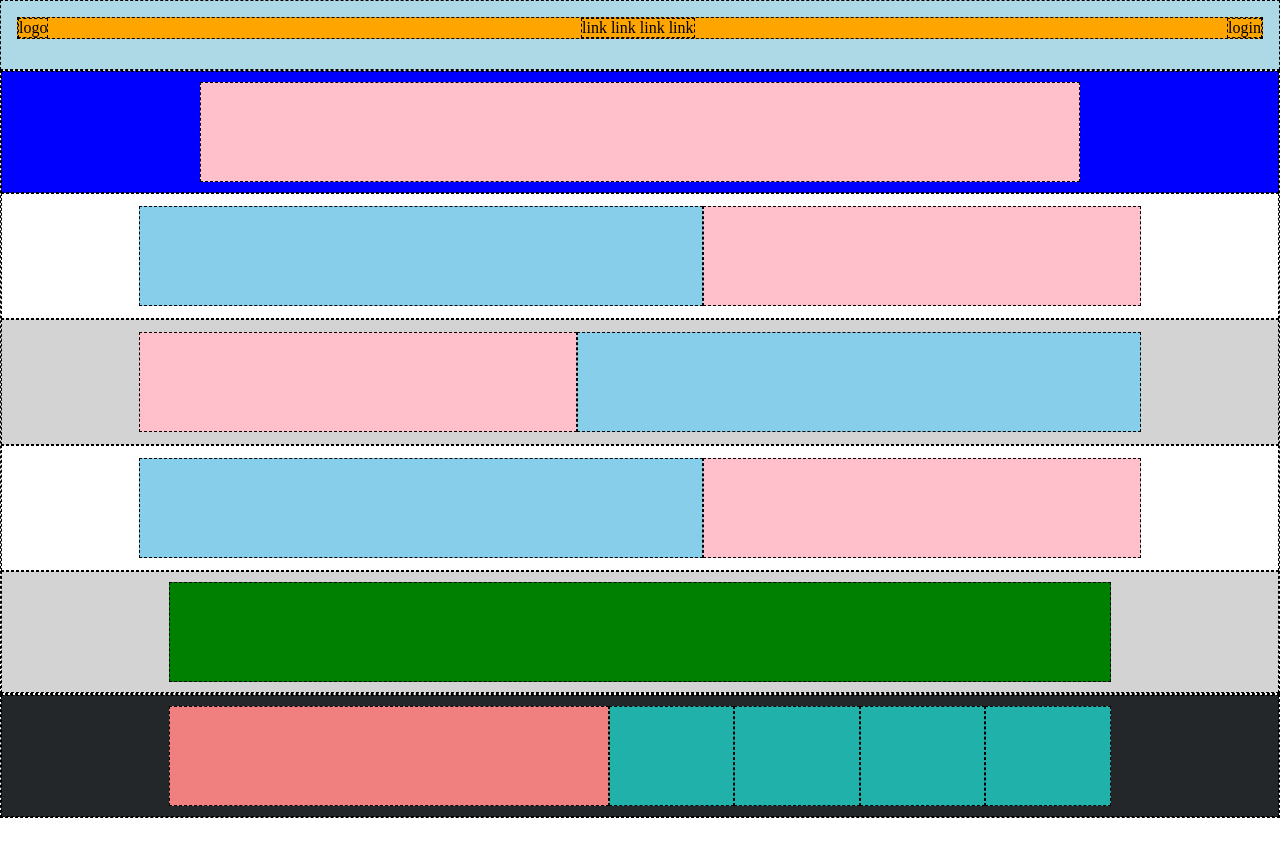
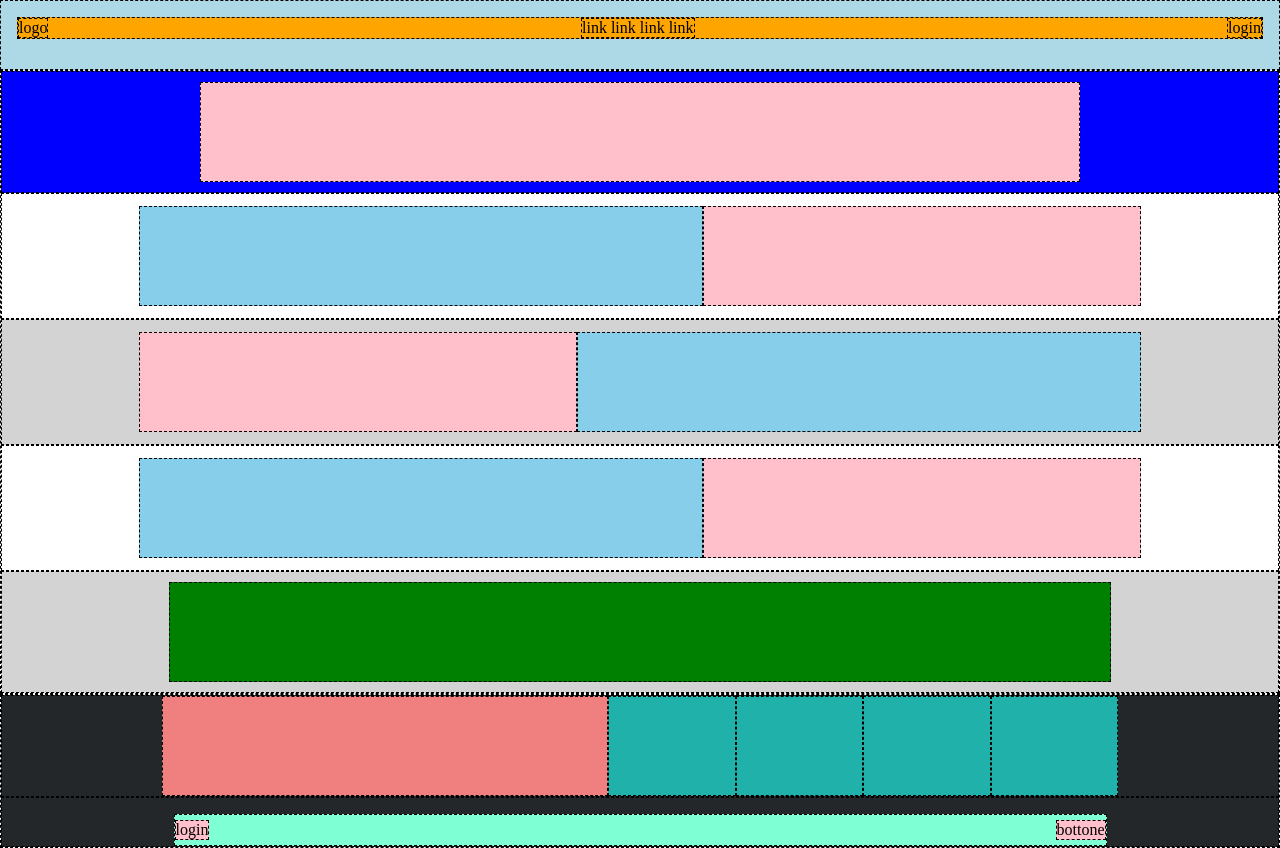
Before and after one commit to FrancescoSls97/htmlcss-struttura-discord, a plain HTML site: page index.html in a window 1280 px wide. Before the commit the page ends 818 px from the top, so only its background shows below. Drawn offline with Linux system fonts and the light colour scheme.

Commit message:
added footer

```diff
--- a/css/style.css
+++ b/css/style.css
@@ -89,7 +89,7 @@
     background: #23272a;
     display: flex;
     justify-content: center;
-    padding: 10px;
+    padding-top: 0px;
 }
 
 .bigcolumn{
@@ -103,3 +103,24 @@
     height: 100px;
     width: 10%;
 }
+
+.bottompage{
+    background: #23272a;
+    padding: 1rem;
+    display: flex;
+    justify-content: center;
+    padding-bottom: 0px;
+}
+
+.bpbutton{
+    background: aquamarine;
+    display: flex;
+    padding-top: 5px;
+    padding-bottom: 5px;
+    justify-content: space-between;
+    width: 75%;
+}
+
+span{
+    background: pink;
+}
--- a/index.html
+++ b/index.html
@@ -49,6 +49,11 @@
             <div class="smallcolumn"></div>
             <div class="smallcolumn"></div>
         </section>
+        <section class="bottompage">
+            <div class="bpbutton">
+              <span>login</span> <span>bottone</span>
+            </div>
+        </section>
     </footer>
 </body>
 </html>
```
